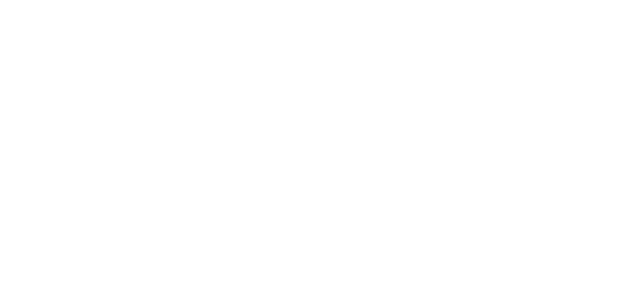
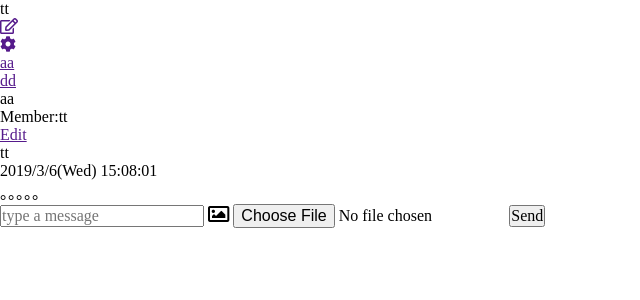
Before and after one commit to toooomo/chat-space, a Rails app: page / in a window 1280 px wide. Before the commit the part shown is empty. Shown: the top 300 px of the page, without its empty margins (0-640 px from the left). Run offline with Rails 7, Linux system fonts and the light colour scheme; style sheets or scripts are compiled from the project's sources; some libraries are stand-ins or nearby versions.

Commit message:
Make-html

```diff
--- a/app/views/layouts/application.html.haml
+++ b/app/views/layouts/application.html.haml
@@ -6,5 +6,8 @@
     = csrf_meta_tags
     = stylesheet_link_tag    'application', media: 'all', 'data-turbolinks-track': 'reload'
     = javascript_include_tag 'application', 'data-turbolinks-track': 'reload'
+    %link{:href => "https://use.fontawesome.com/releases/v5.6.1/css/all.css", :rel => "stylesheet"}/
+
+
   %body
     = yield
--- /dev/null
+++ b/app/views/messages/_group.html.haml
@@ -0,0 +1,6 @@
+.group
+  %a{ href: ''}
+    %p.group__name
+      aa
+    %p.group__latest-message
+      dd
--- /dev/null
+++ b/app/views/messages/_message.html.haml
@@ -0,0 +1,6 @@
+%p.message__send-user
+  tt
+%p.message__send-time
+  2019/3/6(Wed) 15:08:01
+%p.message__text
+  。。。。。
--- a/app/views/messages/index.html.haml
+++ b/app/views/messages/index.html.haml
@@ -0,0 +1,42 @@
+.side
+  .side__header
+    %p.side__header__user-name
+      tt
+    %ul.side__header__menu
+      %li.side__header__menu__new-group
+        %a{ href: ''}
+          %i.far.fa-edit
+      %li.side__header__menu__edit
+        %a{ href: ''}
+          %i.fas.fa-cog
+
+
+
+  .groups
+    /each文あとでつける
+    = render partial: "group", locals: {}
+
+
+
+.main
+  .main__header
+    %p.main__header__group-name
+      aa
+    %p.main__header__group-member
+      Member:tt
+    %a{ href: ''}
+      .main__header__edit-button
+      Edit
+  /ここもeach
+  .message
+    = render partial: "message", locals: {}
+
+
+  .form
+    %form{ action: '', method: 'post'}
+      %input.form__text{ placeholder: 'type a message', type: 'text' }
+      %label
+        %span.form__label
+        %i.far.fa-image.fa-lg
+        %input.form__send{ type: 'file'}
+      %input.form__submit{ type: 'submit', value: 'Send'}
```
